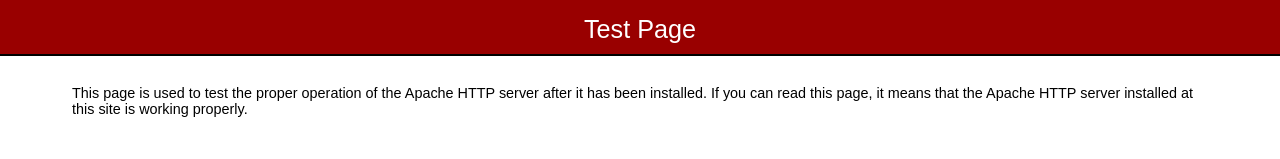
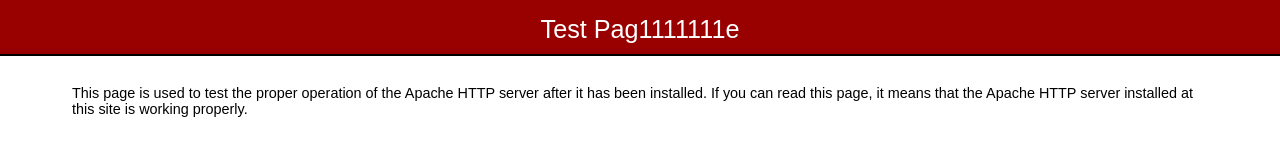
Before and after one commit to xiongye77/terraform-ami, a plain HTML site: page index.html in a window 1280 px wide. Shown: the top 159 px of the page. Drawn offline with Linux system fonts and the light colour scheme.

Commit message:
change index.html

```diff
--- a/index.html
+++ b/index.html
@@ -85,7 +85,7 @@
         </head>
 
         <body>
-                <h1>Test Page</h1>
+                <h1>Test Pag1111111e</h1>
 
                 <div class="content">
                         <div class="content-middle">
```
